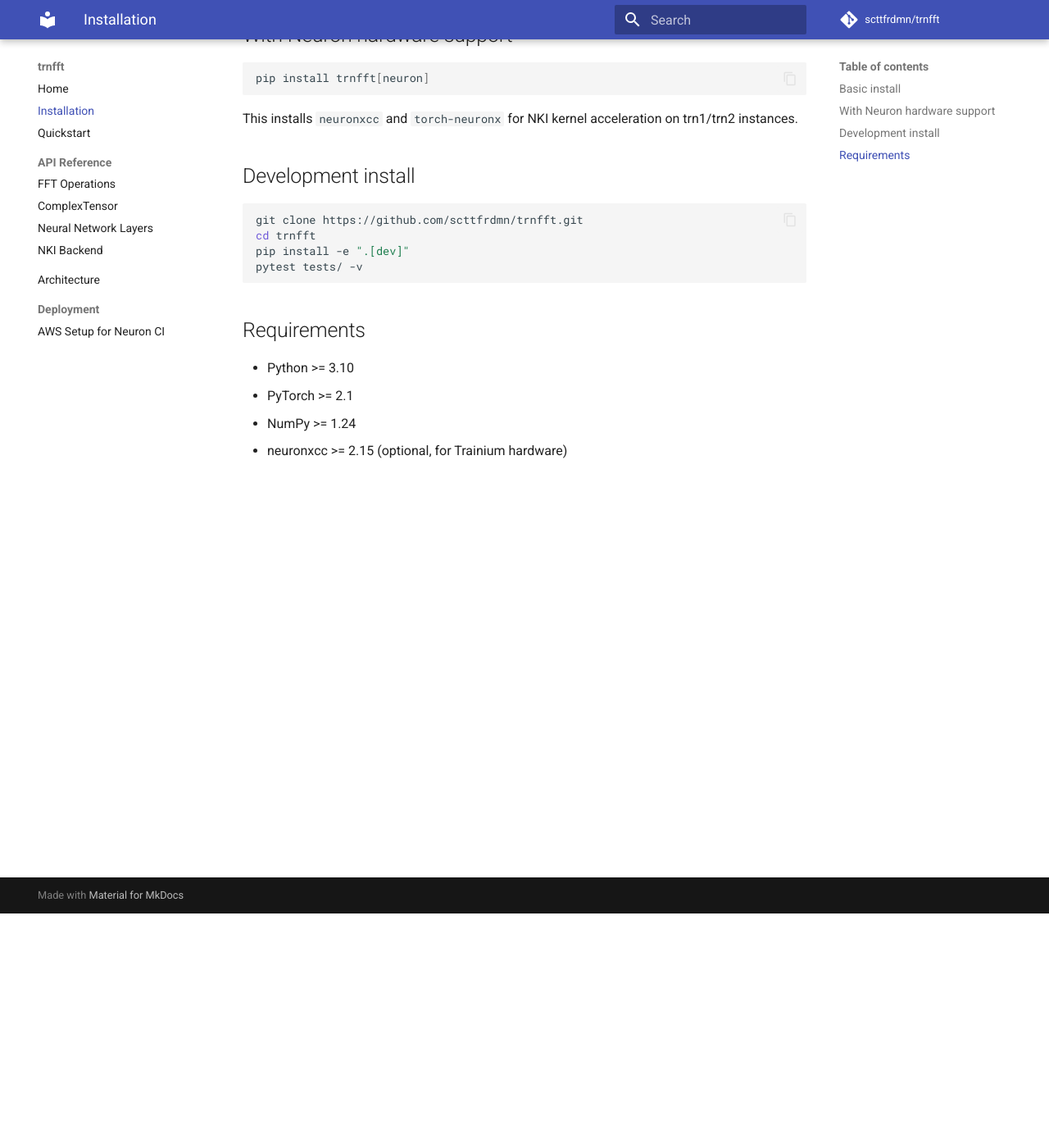
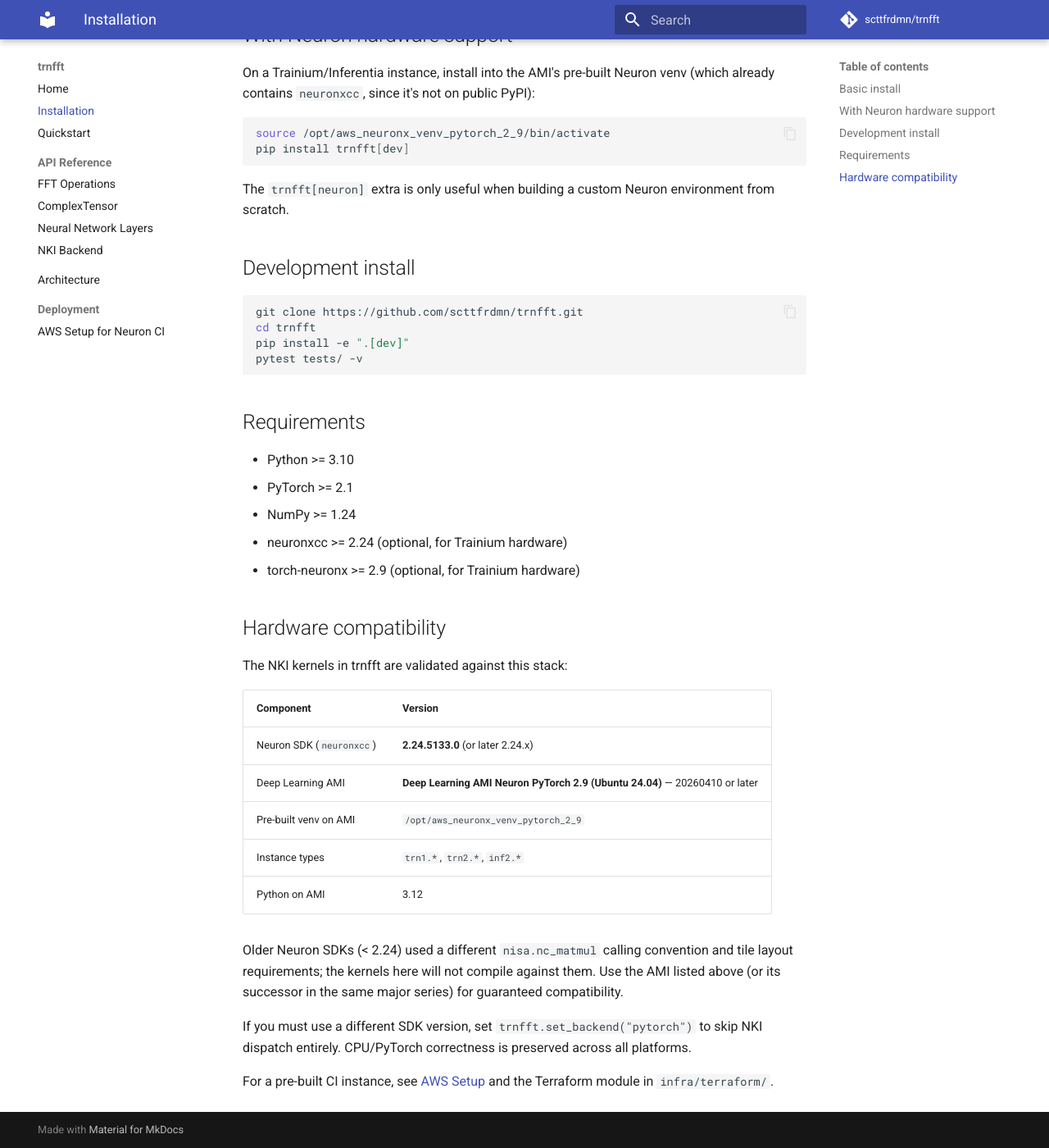
Before and after one commit to trnsci/trnfft, an MkDocs documentation site: the page built from docs/installation.md, in a window 1280 px wide and 1400 px high, scrolled down 286 px. Shown: the whole window at 82% size. Built offline with MkDocs 1.6.1 and Material for MkDocs 9.7.7, drawn with Linux system fonts in a browser that asks for light colours; comment, search, counter and statistics services are not loaded.

Commit message:
Document Neuron SDK / AMI compatibility
- Add Hardware compatibility section to docs/installation.md with the
  validated stack: neuronxcc 2.24.5133.0, Deep Learning AMI Neuron PyTorch
  2.9 (Ubuntu 24.04), trn1/trn2/inf2 instance types.
- Pin pyproject.toml [neuron] extra to neuronxcc>=2.24, torch-neuronx>=2.9.
- Add comment in Terraform AMI lookup citing the validated AMI series.
- README pointer to compatibility info.
- Update CHANGELOG.md.

````diff
--- a/docs/installation.md
+++ b/docs/installation.md
@@ -8,11 +8,14 @@
 
 ## With Neuron hardware support
 
+On a Trainium/Inferentia instance, install into the AMI's pre-built Neuron venv (which already contains `neuronxcc`, since it's not on public PyPI):
+
 ```bash
-pip install trnfft[neuron]
+source /opt/aws_neuronx_venv_pytorch_2_9/bin/activate
+pip install trnfft[dev]
 ```
 
-This installs `neuronxcc` and `torch-neuronx` for NKI kernel acceleration on trn1/trn2 instances.
+The `trnfft[neuron]` extra is only useful when building a custom Neuron environment from scratch.
 
 ## Development install
 
@@ -28,4 +31,23 @@
 - Python >= 3.10
 - PyTorch >= 2.1
 - NumPy >= 1.24
-- neuronxcc >= 2.15 (optional, for Trainium hardware)
+- neuronxcc >= 2.24 (optional, for Trainium hardware)
+- torch-neuronx >= 2.9 (optional, for Trainium hardware)
+
+## Hardware compatibility
+
+The NKI kernels in trnfft are validated against this stack:
+
+| Component | Version |
+|-----------|---------|
+| Neuron SDK (`neuronxcc`) | **2.24.5133.0** (or later 2.24.x) |
+| Deep Learning AMI | **Deep Learning AMI Neuron PyTorch 2.9 (Ubuntu 24.04)** — 20260410 or later |
+| Pre-built venv on AMI | `/opt/aws_neuronx_venv_pytorch_2_9` |
+| Instance types | `trn1.*`, `trn2.*`, `inf2.*` |
+| Python on AMI | 3.12 |
+
+Older Neuron SDKs (< 2.24) used a different `nisa.nc_matmul` calling convention and tile layout requirements; the kernels here will not compile against them. Use the AMI listed above (or its successor in the same major series) for guaranteed compatibility.
+
+If you must use a different SDK version, set `trnfft.set_backend("pytorch")` to skip NKI dispatch entirely. CPU/PyTorch correctness is preserved across all platforms.
+
+For a pre-built CI instance, see [AWS Setup](aws_setup.md) and the Terraform module in `infra/terraform/`.
````
Also changed, not shown: CHANGELOG.md (+8 -4 lines), README.md (+4 -0 lines), pyproject.toml (+6 -2 lines), 1 other file.
